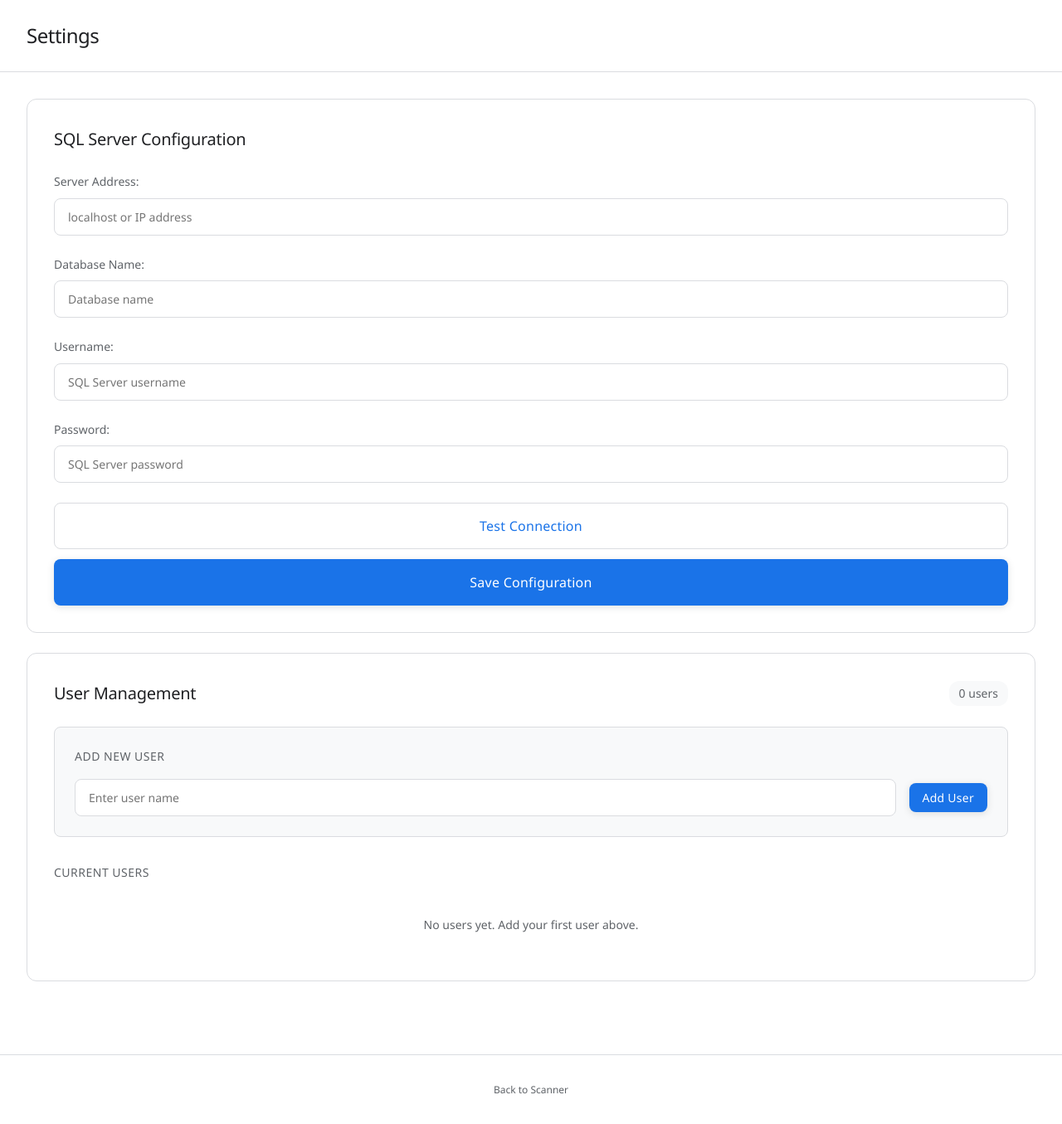
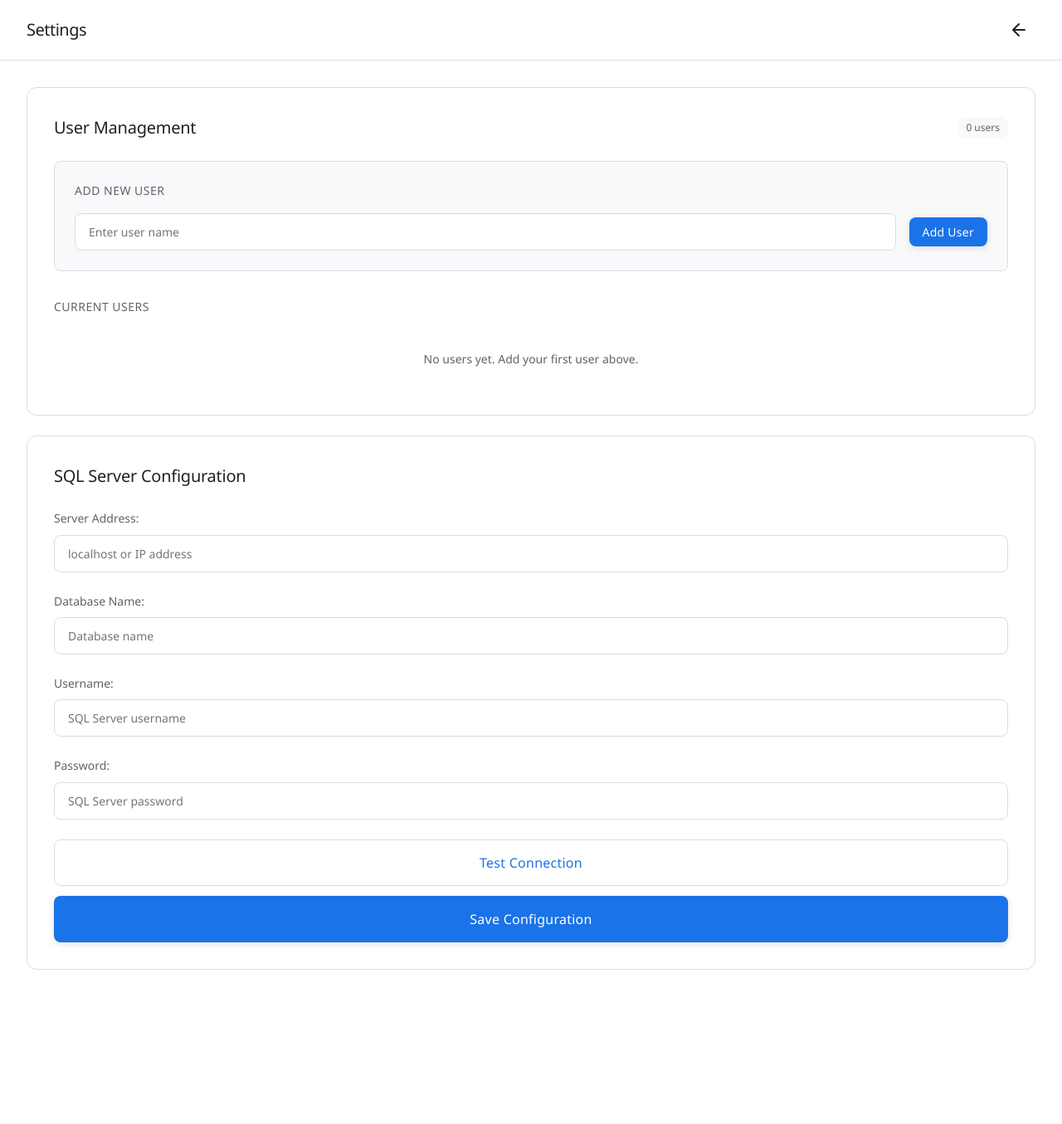
Before and after one commit to ruolez/Quotation-Scanner, a Flask app: page /settings in a window 1280 px wide. Shown: the whole page at 83% size. After the commit the page ends 1169 px from the top, so only its background shows below. Run offline with Flask 3, Linux system fonts and the light colour scheme; data that the repository does not hold is empty.

Commit message:
feat(ui): improve layout and user experience
- Implement full-height flexbox layout for main content area
- Move settings link from footer to header icon for better accessibility
- Reorder settings page: User Management on top, SQL Server config on bottom
- Remove user count display and section headers for cleaner interface
- Ensure proper vertical space utilization on all screen sizes

```diff
--- a/app/static/css/style.css
+++ b/app/static/css/style.css
@@ -40,7 +40,12 @@
 }
 
 body {
-    font-family: 'Segoe UI', 'Roboto', -apple-system, BlinkMacSystemFont, sans-serif;
+  font-family:
+    "Segoe UI",
+    "Roboto",
+    -apple-system,
+    BlinkMacSystemFont,
+    sans-serif;
   background: var(--background);
   color: var(--on-surface);
   line-height: 1.6;
@@ -55,13 +60,15 @@
   background: var(--surface);
   min-height: 100vh;
   box-shadow: 0 0 0 1px var(--outline);
+  display: flex;
+  flex-direction: column;
 }
 
 /* Header */
 header {
   background: var(--surface);
   color: var(--on-surface);
-    padding: var(--spacing-md) var(--spacing-lg);
+  padding: var(--spacing-sm) var(--spacing-lg);
   display: flex;
   justify-content: space-between;
   align-items: center;
@@ -72,31 +79,30 @@
 }
 
 header h1 {
-    font-size: 1.5rem;
+  font-size: 1.25rem;
   font-weight: 500;
   letter-spacing: -0.5px;
   color: var(--on-surface);
 }
 
-/* Footer */
-footer {
-    padding: var(--spacing-md) var(--spacing-lg);
-    text-align: center;
-    border-top: 1px solid var(--outline);
-    margin-top: var(--spacing-lg);
+.header-icon-link {
+  color: var(--on-surface);
+  text-decoration: none;
+  padding: 8px;
+  border-radius: var(--radius-sm);
+  display: flex;
+  align-items: center;
+  justify-content: center;
+  transition: all 0.2s ease;
 }
 
-.footer-settings-link {
-    color: var(--on-surface-variant);
-    text-decoration: none;
-    font-size: 0.75rem;
-    padding: var(--spacing-xs) var(--spacing-sm);
-    transition: color 0.2s ease;
-    display: inline-block;
+.header-icon-link:hover {
+  background: var(--primary-light);
+  color: var(--primary);
 }
 
-.footer-settings-link:hover {
-    color: var(--primary);
+.header-icon-link svg {
+  display: block;
 }
 
 /* Status Banner */
@@ -151,13 +157,18 @@
 /* Main Content */
 main {
   padding: var(--spacing-lg);
+  flex: 1;
+  display: flex;
+  flex-direction: column;
 }
 
 .content-grid {
   display: grid;
-    grid-template-columns: 400px 1fr;
+  grid-template-columns: 280px 1fr;
   gap: var(--spacing-lg);
-    align-items: start;
+  align-items: stretch;
+  flex: 1;
+  min-height: 0;
 }
 
 /* Section Headers */
@@ -183,11 +194,11 @@
 }
 
 .user-count {
-    font-size: 0.875rem;
+  font-size: 0.75rem;
   color: var(--on-surface-variant);
   background: var(--background);
-    padding: 4px 12px;
-    border-radius: 12px;
+  padding: 3px 10px;
+  border-radius: 10px;
 }
 
 /* User Section */
@@ -196,17 +207,19 @@
   padding: var(--spacing-md);
   border-radius: var(--radius-md);
   border: 1px solid var(--outline);
-    position: sticky;
-    top: calc(73px + var(--spacing-lg));
+  display: flex;
+  flex-direction: column;
+  min-height: 0;
 }
 
 .user-list {
   display: grid;
-    grid-template-columns: repeat(2, 1fr);
+  grid-template-columns: 1fr;
   gap: var(--spacing-xs);
-    max-height: calc(100vh - 400px);
   overflow-y: auto;
   padding: 2px;
+  flex: 1;
+  min-height: 0;
 }
 
 .user-list::-webkit-scrollbar {
@@ -268,6 +281,9 @@
   padding: var(--spacing-lg);
   border-radius: var(--radius-md);
   border: 1px solid var(--outline);
+  display: flex;
+  flex-direction: column;
+  min-height: 0;
 }
 
 .selected-user-display {
@@ -676,15 +692,17 @@
 @media (max-width: 1024px) {
   .content-grid {
     grid-template-columns: 1fr;
+    grid-template-rows: auto 1fr;
     gap: var(--spacing-md);
   }
 
   .user-section {
-        position: static;
+    max-height: 300px;
   }
 
   .user-list {
-        max-height: 300px;
+    flex: 1;
+    min-height: 0;
   }
 }
 
@@ -741,7 +759,6 @@
 /* Print Styles */
 @media print {
   header,
-    footer,
   .user-section,
   .scan-form {
     display: none;
--- a/app/templates/settings.html
+++ b/app/templates/settings.html
@@ -13,11 +13,46 @@
     <div class="container">
         <header>
             <h1>Settings</h1>
+            <a href="/" class="header-icon-link" aria-label="Back to Scanner">
+                <svg width="24" height="24" viewBox="0 0 24 24" fill="none" xmlns="http://www.w3.org/2000/svg">
+                    <path d="M19 12H5M5 12l7 7M5 12l7-7" stroke="currentColor" stroke-width="2" stroke-linecap="round" stroke-linejoin="round"/>
+                </svg>
+            </a>
         </header>
 
         <div id="statusBanner" class="status-banner"></div>
 
         <main>
+            <!-- User Management -->
+            <section class="settings-section">
+                <div class="section-header">
+                    <h2>User Management</h2>
+                    <span id="userCount" class="user-count"></span>
+                </div>
+
+                <div class="add-user-container">
+                    <h3>Add New User</h3>
+                    <form id="addUserForm" class="add-user-form">
+                        <input type="text" id="userName" name="userName" placeholder="Enter user name" required>
+                        <button type="submit" class="btn btn-primary btn-compact">
+                            <span class="btn-text">Add User</span>
+                            <span class="btn-spinner" style="display: none;">
+                                <svg class="spinner" width="20" height="20" viewBox="0 0 20 20" fill="none" xmlns="http://www.w3.org/2000/svg">
+                                    <path d="M10 2a8 8 0 0 1 8 8" stroke="currentColor" stroke-width="2" stroke-linecap="round"/>
+                                </svg>
+                            </span>
+                        </button>
+                    </form>
+                </div>
+
+                <div class="current-users-container">
+                    <h3>Current Users</h3>
+                    <div id="userListSettings" class="user-list-settings">
+                        <p class="loading">Loading users...</p>
+                    </div>
+                </div>
+            </section>
+
             <!-- SQL Server Configuration -->
             <section class="settings-section">
                 <div class="section-header">
@@ -64,41 +99,7 @@
                     </div>
                 </form>
             </section>
-
-            <!-- User Management -->
-            <section class="settings-section">
-                <div class="section-header">
-                    <h2>User Management</h2>
-                    <span id="userCount" class="user-count"></span>
-                </div>
-
-                <div class="add-user-container">
-                    <h3>Add New User</h3>
-                    <form id="addUserForm" class="add-user-form">
-                        <input type="text" id="userName" name="userName" placeholder="Enter user name" required>
-                        <button type="submit" class="btn btn-primary btn-compact">
-                            <span class="btn-text">Add User</span>
-                            <span class="btn-spinner" style="display: none;">
-                                <svg class="spinner" width="20" height="20" viewBox="0 0 20 20" fill="none" xmlns="http://www.w3.org/2000/svg">
-                                    <path d="M10 2a8 8 0 0 1 8 8" stroke="currentColor" stroke-width="2" stroke-linecap="round"/>
-                                </svg>
-                            </span>
-                        </button>
-                    </form>
-                </div>
-
-                <div class="current-users-container">
-                    <h3>Current Users</h3>
-                    <div id="userListSettings" class="user-list-settings">
-                        <p class="loading">Loading users...</p>
-                    </div>
-                </div>
-            </section>
         </main>
-
-        <footer>
-            <a href="/" class="footer-settings-link">Back to Scanner</a>
-        </footer>
     </div>
 
     <script src="{{ url_for('static', filename='js/settings.js') }}"></script>
```
Also changed, not shown: app/static/js/app.js (+0 -8 lines), app/templates/index.html (+6 -8 lines). Lines whose indentation alone changed are shown as unchanged.
